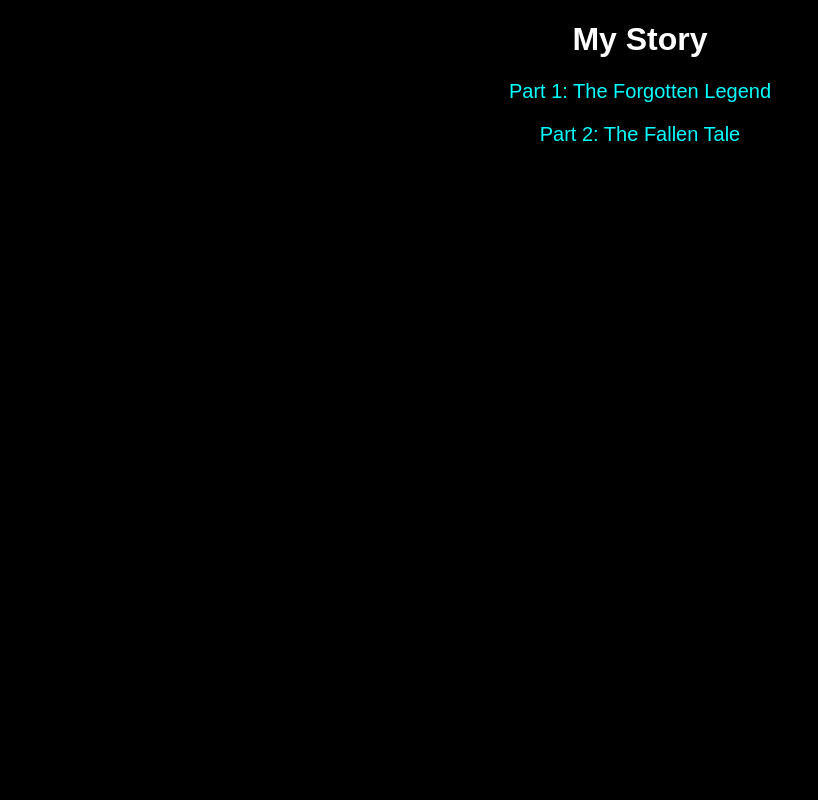
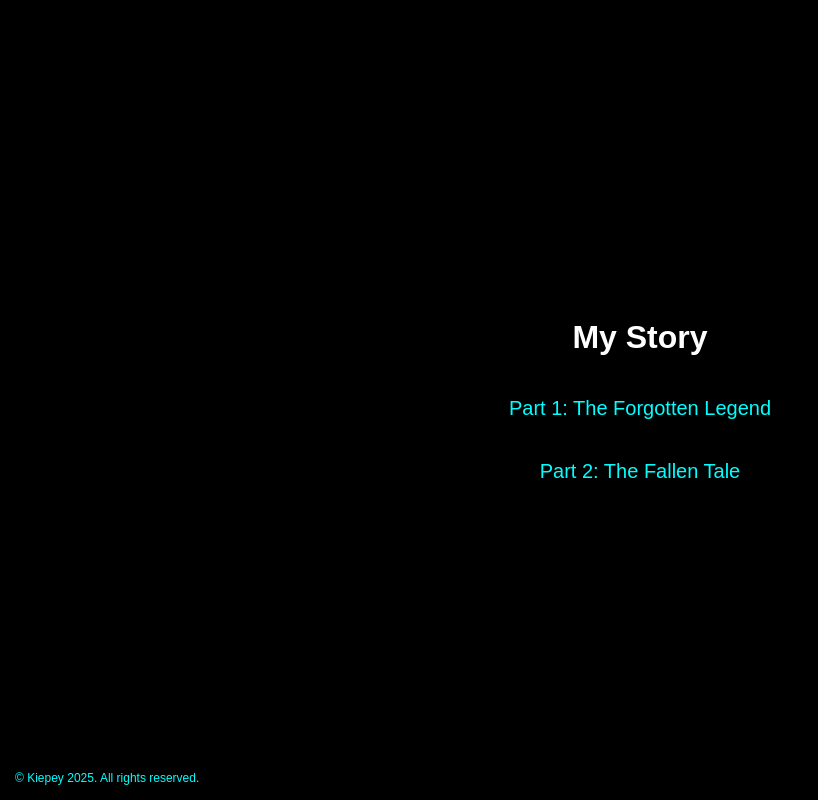
Before and after one commit to kiepey/Test-123-, a plain HTML site: page index.html in a window 1280 px wide. Shown: the whole page, without its empty margins (0-818 px from the left). Drawn offline with Linux system fonts and the light colour scheme.

Commit message:
index.html

```diff
--- a/index.html
+++ b/index.html
@@ -5,14 +5,49 @@
     <meta name="viewport" content="width=device-width, initial-scale=1.0">
     <title>My Story</title>
     <style>
-        body { background-color: black; color: white; text-align: center; font-family: Arial, sans-serif; }
-        a { color: cyan; text-decoration: none; font-size: 20px; display: block; margin: 20px; }
-        a:hover { text-decoration: underline; }
+        body {
+            background-color: black; /* Black background */
+            color: white; /* White text color */
+            text-align: center;
+            font-family: Arial, sans-serif;
+            margin: 0;
+            padding: 0;
+            height: 100vh; /* Full viewport height */
+            display: flex;
+            flex-direction: column;
+            justify-content: center; /* Vertically center content */
+        }
+
+        a {
+            color: cyan; /* Cyan link color */
+            text-decoration: none;
+            font-size: 20px;
+            display: block;
+            margin: 20px;
+        }
+
+        a:hover {
+            text-decoration: underline; /* Underline effect when hovered */
+        }
+
+        footer {
+            position: absolute;
+            bottom: 10px; /* Adjust to get it closer to the bottom */
+            left: 10px; /* Align it to the left */
+            font-size: 12px; /* Smaller text */
+            color: #00FFFF; /* Highlighted cyan text */
+            background-color: rgba(0, 0, 0, 0.7); /* Slight background to make it stand out */
+            padding: 5px;
+        }
     </style>
 </head>
 <body>
     <h1>My Story</h1>
     <a href="part1.html">Part 1: The Forgotten Legend</a>
     <a href="part2.html">Part 2: The Fallen Tale</a>
+
+    <footer>
+        © Kiepey 2025. All rights reserved.
+    </footer>
 </body>
 </html>
```
